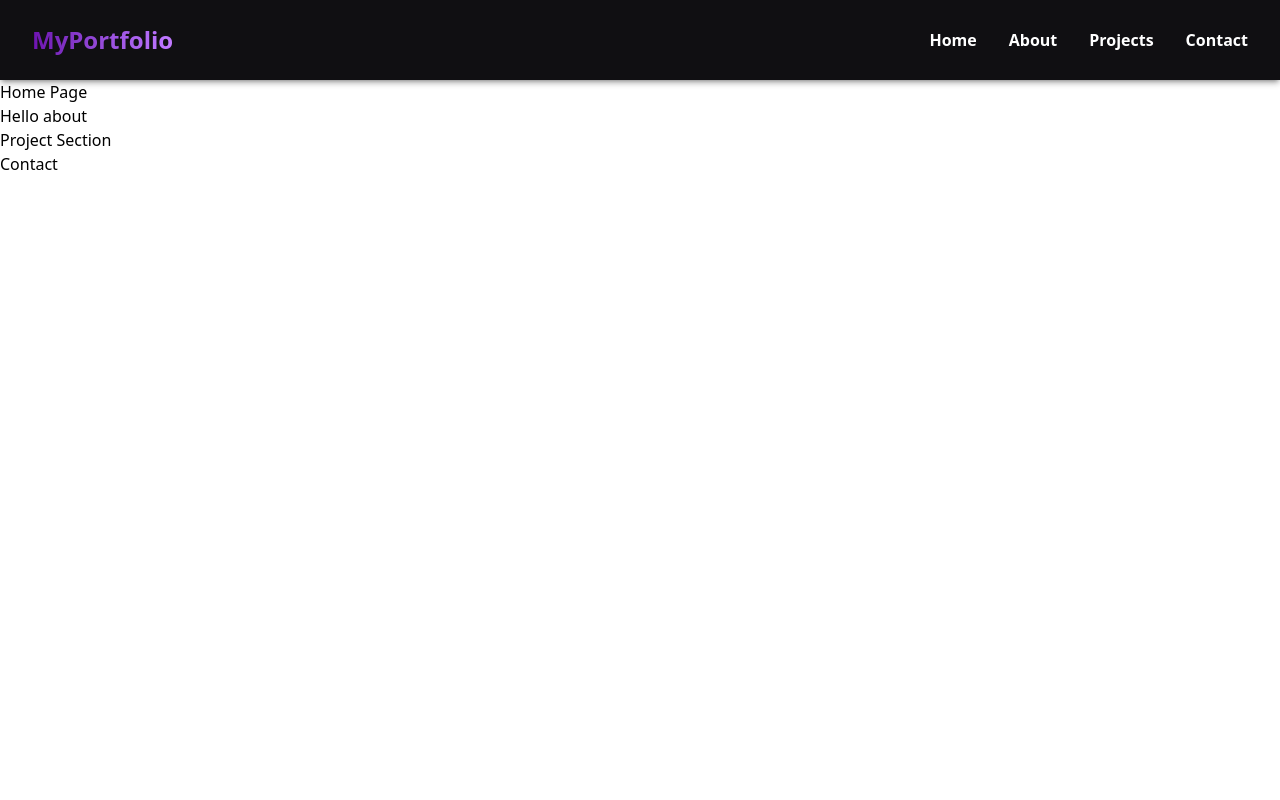
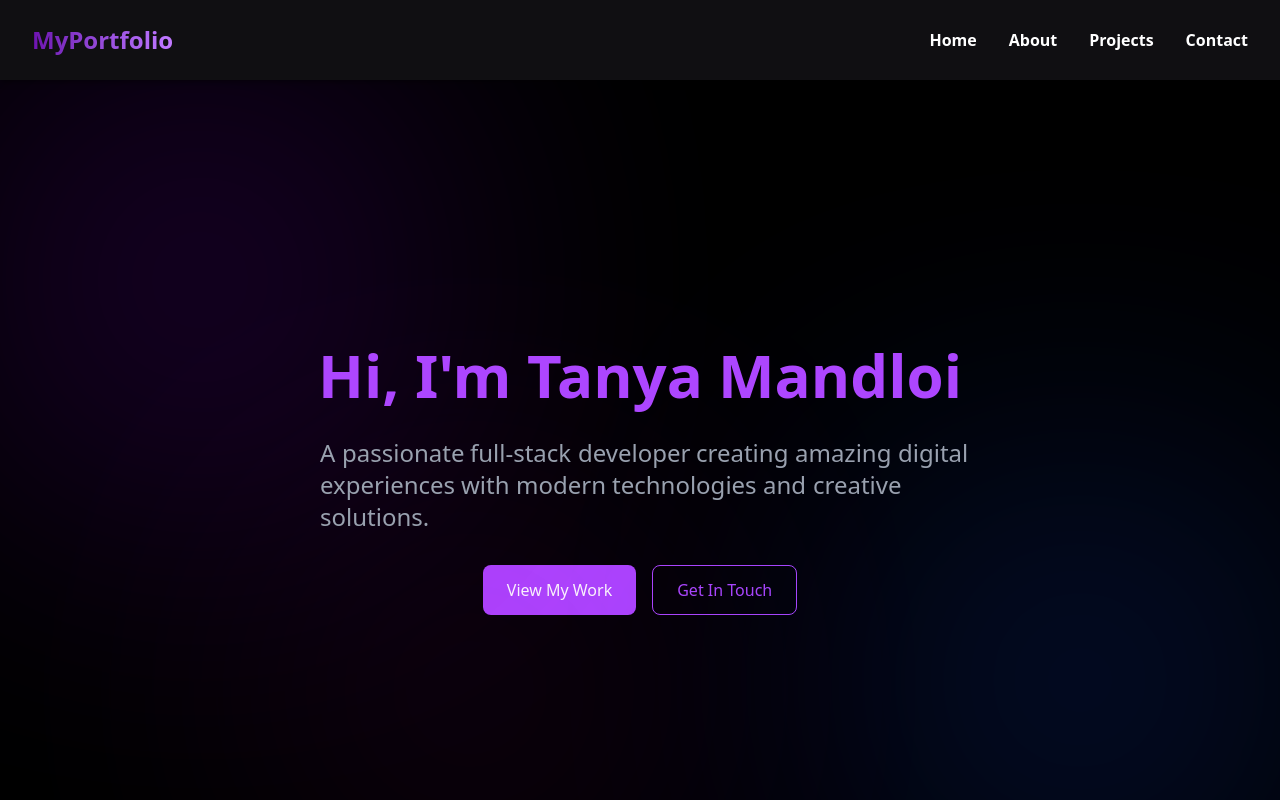
Before and after one commit to TanyaMandloi05/MyPortfolio, a Next.js app: page / in a window 1280 px wide. Shown: the top 800 px of the page. Built offline with nearby package versions, Linux system fonts and the light colour scheme.

Commit message:
implemented hero section

```diff
--- a/package.json
+++ b/package.json
@@ -9,7 +9,9 @@
     "lint": "next lint"
   },
   "dependencies": {
+    "framer-motion": "^12.23.12",
     "gsap": "^3.13.0",
+    "motion": "^12.23.12",
     "next": "15.4.6",
     "react": "19.1.0",
     "react-dom": "19.1.0",
--- /dev/null
+++ b/src/animations/Blurtext.js
@@ -0,0 +1,117 @@
+"use client";
+import { motion } from 'motion/react';
+import { useEffect, useRef, useState, useMemo } from 'react';
+
+const buildKeyframes = (from, steps) => {
+  const keys = new Set([
+    ...Object.keys(from),
+    ...steps.flatMap((s) => Object.keys(s)),
+  ]);
+
+  const keyframes = {};
+  keys.forEach((k) => {
+    keyframes[k] = [from[k], ...steps.map((s) => s[k])];
+  });
+  return keyframes;
+};
+
+const BlurText = ({
+  text = '',
+  delay = 200,
+  className = '',
+  animateBy = 'words',
+  direction = 'top',
+  threshold = 0.1,
+  rootMargin = '0px',
+  animationFrom,
+  animationTo,
+  easing = (t) => t,
+  onAnimationComplete,
+  stepDuration = 0.35,
+}) => {
+  const elements = animateBy === 'words' ? text.split(' ') : text.split('');
+  const [inView, setInView] = useState(false);
+  const ref = useRef(null);
+
+  useEffect(() => {
+    if (!ref.current) return;
+    const observer = new IntersectionObserver(
+      ([entry]) => {
+        if (entry.isIntersecting) {
+          setInView(true);
+          observer.unobserve(ref.current);
+        }
+      },
+      { threshold, rootMargin }
+    );
+    observer.observe(ref.current);
+    return () => observer.disconnect();
+    // eslint-disable-next-line react-hooks/exhaustive-deps
+  }, [threshold, rootMargin]);
+
+  const defaultFrom = useMemo(
+    () =>
+      direction === 'top'
+        ? { filter: 'blur(10px)', opacity: 0, y: -50 }
+        : { filter: 'blur(10px)', opacity: 0, y: 50 },
+    [direction]
+  );
+
+  const defaultTo = useMemo(
+    () => [
+      {
+        filter: 'blur(5px)',
+        opacity: 0.5,
+        y: direction === 'top' ? 5 : -5,
+      },
+      { filter: 'blur(0px)', opacity: 1, y: 0 },
+    ],
+    [direction]
+  );
+
+  const fromSnapshot = animationFrom ?? defaultFrom;
+  const toSnapshots = animationTo ?? defaultTo;
+
+  const stepCount = toSnapshots.length + 1;
+  const totalDuration = stepDuration * (stepCount - 1);
+  const times = Array.from({ length: stepCount }, (_, i) =>
+    stepCount === 1 ? 0 : i / (stepCount - 1)
+  );
+
+  return (
+    <p
+      ref={ref}
+      className={className}
+      style={{ display: 'flex', flexWrap: 'wrap' }}
+    >
+      {elements.map((segment, index) => {
+        const animateKeyframes = buildKeyframes(fromSnapshot, toSnapshots);
+
+        const spanTransition = {
+          duration: totalDuration,
+          times,
+          delay: (index * delay) / 1000,
+        };
+        (spanTransition).ease = easing;
+
+        return (
+          <motion.span
+            className="inline-block will-change-[transform,filter,opacity]"
+            key={index}
+            initial={fromSnapshot}
+            animate={inView ? animateKeyframes : fromSnapshot}
+            transition={spanTransition}
+            onAnimationComplete={
+              index === elements.length - 1 ? onAnimationComplete : undefined
+            }
+          >
+            {segment === ' ' ? '\u00A0' : segment}
+            {animateBy === 'words' && index < elements.length - 1 && '\u00A0'}
+          </motion.span>
+        );
+      })}
+    </p>
+  );
+};
+
+export default BlurText;
--- a/src/app/components/Hero.jsx
+++ b/src/app/components/Hero.jsx
@@ -1,11 +1,68 @@
-import React from 'react'
+"use client";
+import React from "react";
+import BlurText from "../../animations/Blurtext";
+import { motion } from "framer-motion";
 
 const Hero = () => {
   return (
-    <div>
-      <h1>Home Page</h1>
-    </div>
-  )
-}
+    <section
+      id="home"
+      className="relative min-h-screen flex flex-col justify-center items-start md:items-center  text-center px-4 bg-black text-white overflow-hidden mb-12"
+    >
+      <div className="absolute top-0 left-0 w-[400px] h-[400px] bg-purple-700 rounded-full blur-[150px] opacity-30"></div>
+      <div className="absolute bottom-0 right-0 w-[400px] h-[400px] bg-blue-700 rounded-full blur-[150px] opacity-30"></div>
+      <div className="absolute bottom-10 left-1/4 w-[300px] h-[300px] bg-fuchsia-700 rounded-full blur-[150px] opacity-20"></div>
 
-export default Hero
+      <BlurText
+        text="Hi, I'm Tanya Mandloi"
+        delay={150}
+        animateBy="words"
+        direction="top"
+        className="text-4xl sm:text-6xl font-bold text-purple-500 mb-8"
+      />
+
+      <BlurText
+        text="A passionate full-stack developer creating amazing digital experiences with modern technologies and creative solutions."
+        delay={40}
+        animateBy="words"
+        direction="left"
+        className="text-gray-400 text-xl sm:text-2xl max-w-2xl mb-8 md:ml-8"
+      />
+      {/* <p className="text-gray-400 text-lg sm:text-xl max-w-2xl mb-8">
+        A passionate full-stack developer creating amazing digital experiences
+        with modern technologies and creative solutions.
+      </p> */}
+
+      {/* <div className="flex gap-4">
+        <button className=" px-2 py-2 sm:px-6 sm:py-3 bg-purple-500 text-white rounded-lg font-medium hover:bg-purple-600 transition hover:cursor-pointer">
+          View My Work
+        </button>
+        <button className="px-2 py-2 sm:px-6 sm:py-3 border border-purple-500 text-purple-500 rounded-lg font-medium hover:bg-purple-500 hover:text-white hover:cursor-pointer transition">
+          Get In Touch
+        </button>
+      </div> */}
+
+      <div className="flex gap-4 mb-[150]">
+        <motion.button
+          initial={{ opacity: 0, y: 100 }}
+          animate={{ opacity: 1, y: 0 }}
+          transition={{ duration: 0.4, delay: 0.1, ease: "easeOut" }}
+          className="px-2 py-2 sm:px-6 sm:py-3 bg-purple-500 text-white rounded-lg font-medium hover:bg-purple-600 transition hover:cursor-pointer"
+        >
+          View My Work
+        </motion.button>
+
+        <motion.button
+          initial={{ opacity: 0, y: 50 }}
+          animate={{ opacity: 1, y: 0 }}
+          transition={{ duration: 0.6, delay: 0.1, ease: "easeOut" }}
+          className="px-2 py-2 sm:px-6 sm:py-3 border border-purple-500 text-purple-500 rounded-lg font-medium hover:bg-purple-500 hover:text-white hover:cursor-pointer transition"
+        >
+          Get In Touch
+        </motion.button>
+      </div>
+    </section>
+  );
+};
+
+export default Hero;
```
Also changed, not shown: 1 other file (tests, documents, lock files or other folders).
